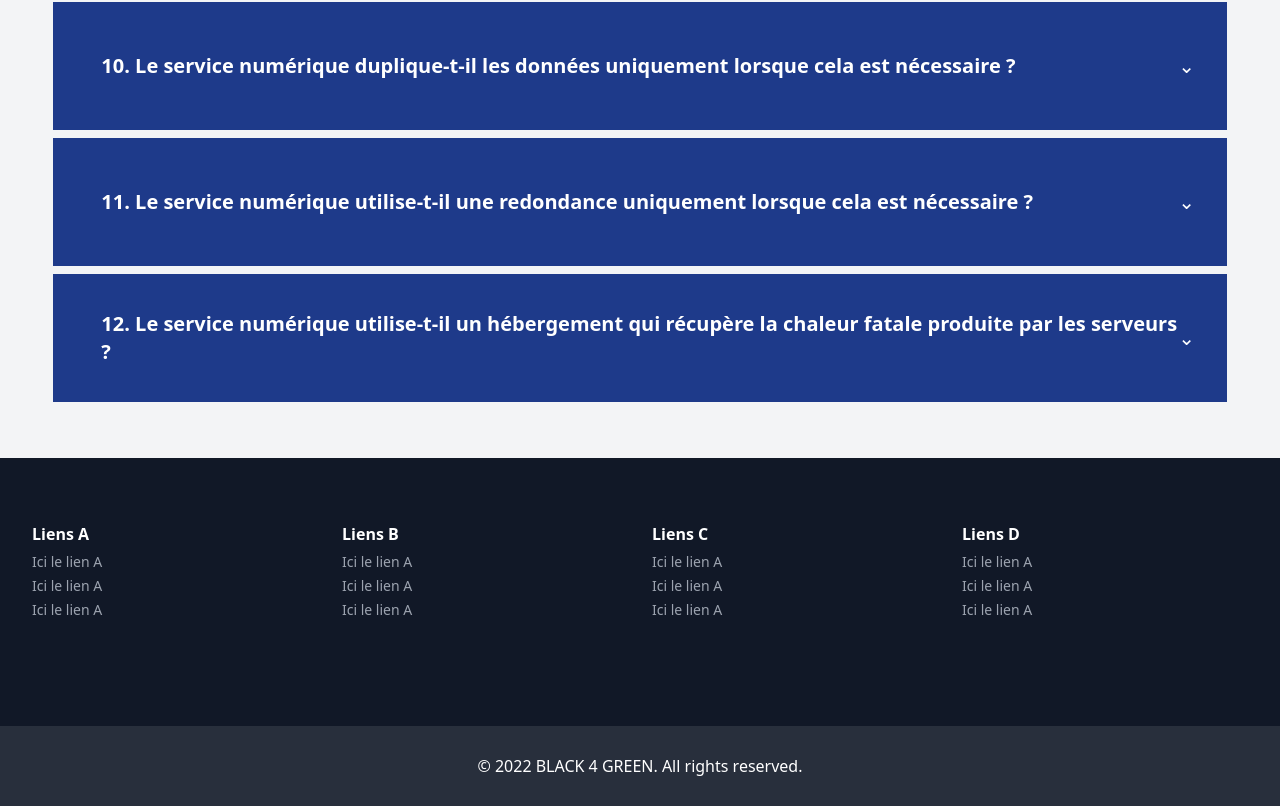
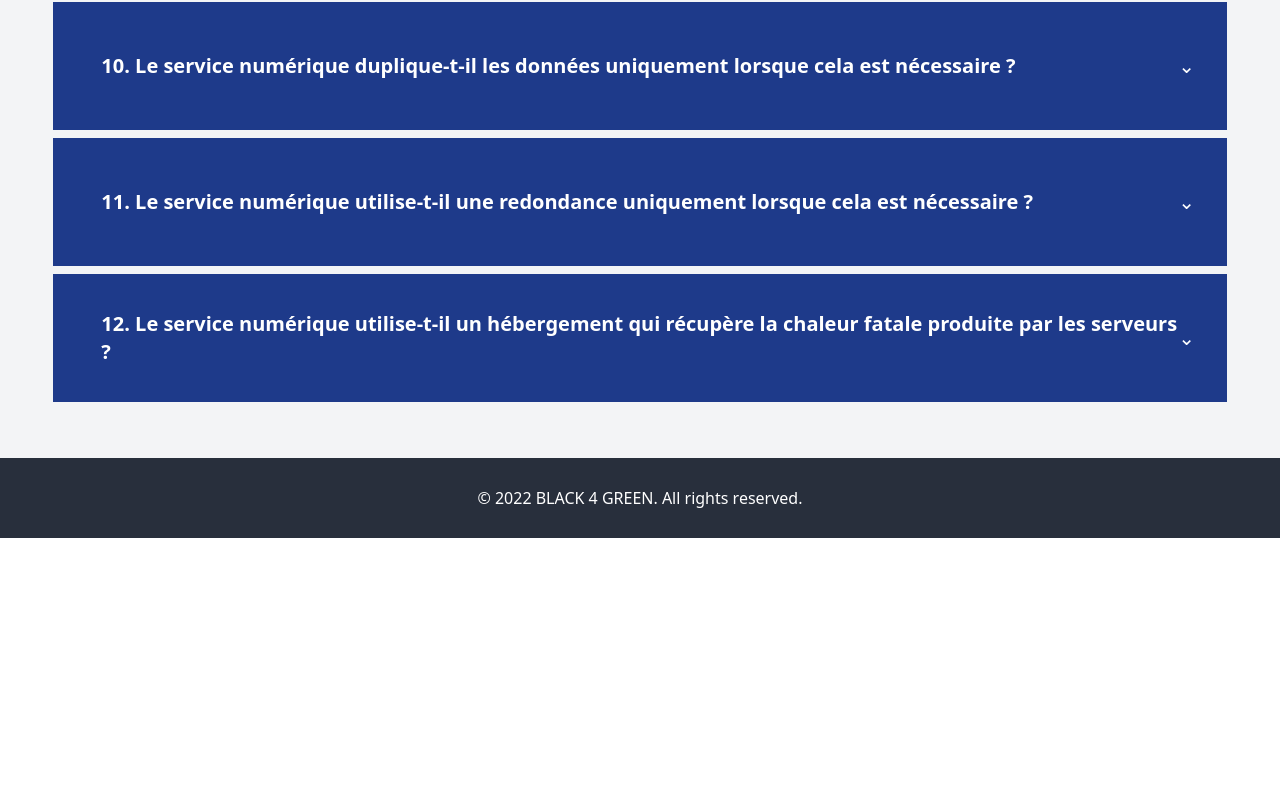
Before and after one commit to A-DONALD/Design4Green2023, a Next.js app: page /hebergement in a window 1280 px wide. Shown: the part 1382-2188 px from the top of the page. After the commit the page ends 1920 px from the top, so only its background shows below. Built offline with nearby package versions, Linux system fonts and the light colour scheme.

Commit message:
Deprecate useless links

```diff
--- a/src/components/Footer.tsx
+++ b/src/components/Footer.tsx
@@ -4,119 +4,6 @@ import Link from 'next/link'
 
 const Footer: NextComponentType = () => {
     return <footer className="bg-gray-900 text-white">
-        <div className="grid grid-cols-1 sm:grid-cols-3 lg:grid-cols-4 gap-6 sm:px-8 px-5 py-16">
-            <ul>
-                <li><h1 className="mb-1 font-semibold">Liens A</h1></li>
-                <li className="text-gray-400 hover:text-blue-500 duration-300
-          text-sm cursor-pointer leading-6">
-                    <Link
-                        href="#"
-                    >
-                        Ici le lien A
-                    </Link>
-                </li>
-                <li className="text-gray-400 hover:text-blue-500 duration-300
-          text-sm cursor-pointer leading-6">
-                    <Link
-                        href="#"
-                    >
-                        Ici le lien A
-                    </Link>
-                </li>
-                <li className="text-gray-400 hover:text-blue-500 duration-300
-          text-sm cursor-pointer leading-6">
-                    <Link
-                        href="#"
-                    >
-                        Ici le lien A
-                    </Link>
-                </li>
-            </ul>
-            <ul>
-                <li><h1 className="mb-1 font-semibold">Liens B</h1></li>
-                <li className="text-gray-400 hover:text-blue-500 duration-300
-          text-sm cursor-pointer leading-6">
-                    <Link
-                        href="#"
-                    >
-                        Ici le lien A
-                    </Link>
-                </li>
-                <li className="text-gray-400 hover:text-blue-500 duration-300
-          text-sm cursor-pointer leading-6">
-                    <Link
-                        href="#"
-                    >
-                        Ici le lien A
-                    </Link>
-                </li>
-                <li className="text-gray-400 hover:text-blue-500 duration-300
-          text-sm cursor-pointer leading-6">
-                    <Link
-                        href="#"
-                    >
-                        Ici le lien A
-                    </Link>
-                </li>
-            </ul>
-            <ul>
-                <li><h1 className="mb-1 font-semibold">Liens C</h1></li>
-                <li className="text-gray-400 hover:text-blue-500 duration-300
-          text-sm cursor-pointer leading-6">
-                    <Link
-                        href="#"
-                    >
-                        Ici le lien A
-                    </Link>
-                </li>
-                <li className="text-gray-400 hover:text-blue-500 duration-300
-          text-sm cursor-pointer leading-6">
-                    <Link
-                        href="#"
-                    >
-                        Ici le lien A
-                    </Link>
-                </li>
-                <li className="text-gray-400 hover:text-blue-500 duration-300
-          text-sm cursor-pointer leading-6">
-                    <Link
-                        href="#"
-                    >
-                        Ici le lien A
-                    </Link>
-                </li>
-            </ul>
-            <ul>
-                <li><h1 className="mb-1 font-semibold">Liens D</h1></li>
-                <li className="text-gray-400 hover:text-blue-500 duration-300
-          text-sm cursor-pointer leading-6">
-                    <Link
-                        href="#"
-                    >
-                        Ici le lien A
-                    </Link>
-                </li>
-                <li className="text-gray-400 hover:text-blue-500 duration-300
-          text-sm cursor-pointer leading-6">
-                    <Link
-                        href="#"
-                    >
-                        Ici le lien A
-                    </Link>
-                </li>
-                <li className="text-gray-400 hover:text-blue-500 duration-300
-          text-sm cursor-pointer leading-6">
-                    <Link
-                        href="#"
-                    >
-                        Ici le lien A
-                    </Link>
-                </li>
-            </ul>
-        </div>
-        <div
-            className="grid grid-cols-1 sm:grid-cols-2 lg:grid-cols-3 gap-10 text-center pt-2 text-gray-400 text-sm pb-8">
-        </div>
         <div className="flex items-center justify-center sm:px-12 px-4 bg-[#ffffff19] py-7">
             <span>© 2022 BLACK 4 GREEN. All rights reserved.</span>
         </div>
```
